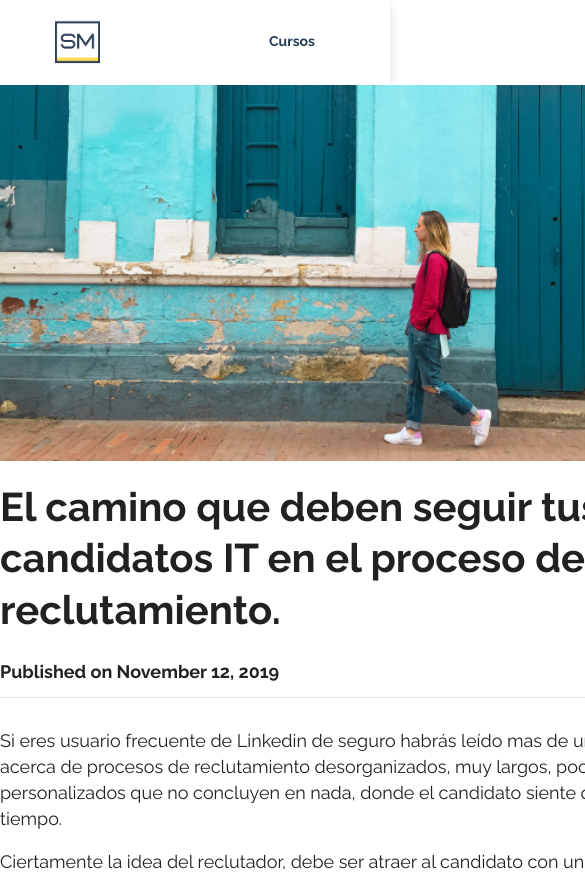
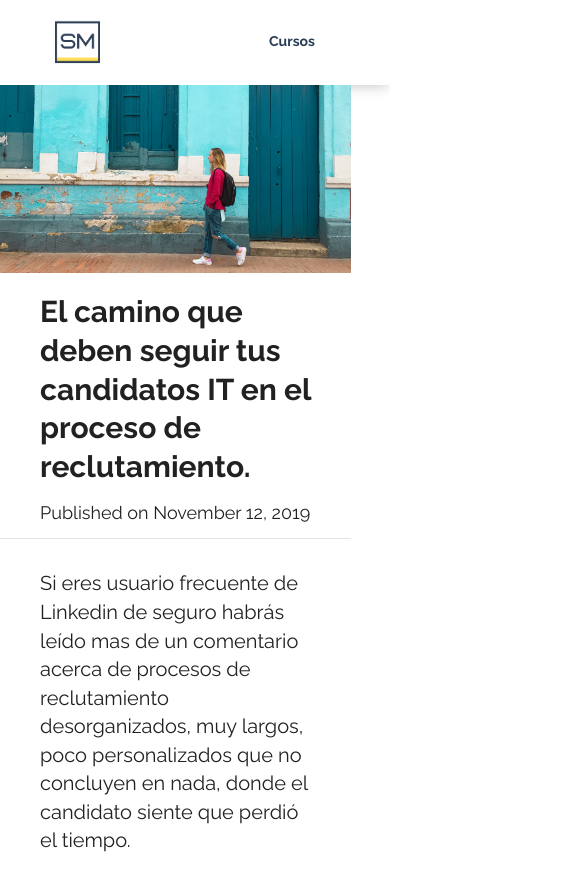
Before and after one commit to jhosehprendon/sperto, a React (Create React App) app: page /blog/embudo-candidatos in a window 390 px wide. Shown: the top 872 px of the page, 585 px wide, since content can reach past the window. Built offline with nearby package versions, Linux system fonts and the light colour scheme.

Commit message:
Fix mobile responsive in blog posts

```diff
--- a/src/components/ArticuloEmbudoReclutador.js
+++ b/src/components/ArticuloEmbudoReclutador.js
@@ -1,5 +1,6 @@
 import React from 'react';
-import '../css/Blog.css'
+import '../css/Blog.css';
+import '../css/Home.css';
 
 class ArticuloembudoReclutador extends React.Component {
   componentDidMount() {
@@ -7,7 +8,7 @@ class ArticuloembudoReclutador extends React.Component {
   }
   render() {
     return (
-      <div>
+      <div style= {{width: '90%'}}>
         <div className='blog-image-block'>
           <img className="blog-image" alt="sperto" src={require('../images/embudo-candidato.png')} />
         </div>
--- a/src/css/Blog.css
+++ b/src/css/Blog.css
@@ -20,18 +20,30 @@
   margin: 30px 0 80px 0;
 }
 
-/* @media (max-width: 800px) {
+.blog-date {
+  font-weight: 100;
+}
+
+@media (max-width: 800px) {
   .blog-title {
-    font-size: 60px;
+    font-size: 30px;
     margin: 0 40px 0 40px;
   }
 
+  .blog-image {
+    width: 100%
+  }
+
+  .blog-block {
+    width: 100%
+  }
+
   .blog-content {
-    font-size: 25px;
+    font-size: 20px;
     margin: 30px 40px 80px 40px;
   }
 
   .blog-date {
-    margin: 0 40px 0 40px;
+    margin: 15px 40px 0 40px;
   }
-} */
+}
```
